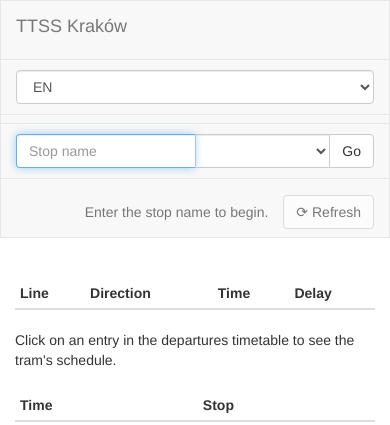
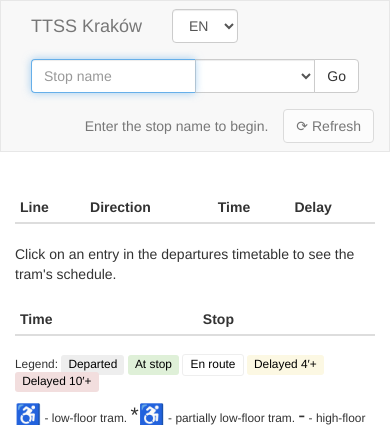
Before and after one commit to jacekkow/mpk-ttss, a PHP site: page / in a window 390 px wide. Shown: the top 425 px of the page. Run offline with PHP 8.4, Linux system fonts and the light colour scheme; lists and menus that the app fills with data are empty; some libraries are stand-ins or nearby versions.

Commit message:
Change navbar behavior on mobile devices to lower its height

```diff
--- a/index.css
+++ b/index.css
@@ -43,6 +43,33 @@ tr.active {
 	font-size: 21px;
 }
 
+/* Change navbar behavior for low media width */
+.navbar-nav {
+    float: left;
+    margin: 0;
+}
+.nav > li {
+	float: left;
+}
+.navbar-nav > li > a {
+	padding-top: 15px;
+	padding-bottom: 15px;
+}
+.navbar-left {
+	float: left !important;
+}
+.navbar-form {
+	width: auto;
+	padding-top: 0;
+	padding-bottom: 0;
+	margin-right: 0;
+	margin-left: 0;
+	border: 0;
+	-webkit-box-shadow: none;
+	box-shadow: none;
+}
+
+/* Loading animation */
 nav.loading {
 	background-image: -webkit-linear-gradient(45deg,rgba(0,0,0,.1) 25%,transparent 25%,transparent 50%,rgba(0,0,0,.1) 50%,rgba(0,0,0,.1) 75%,transparent 75%,transparent);
 	background-image: -o-linear-gradient(45deg,rgba(0,0,0,.1) 25%,transparent 25%,transparent 50%,rgba(0,0,0,.1) 50%,rgba(0,0,0,.1) 75%,transparent 75%,transparent);
--- a/index.html
+++ b/index.html
@@ -11,16 +11,20 @@
 	<body>
 		<nav class="navbar navbar-default">
 			<div class="container-fluid">
-				<div class="navbar-header">
-					<a class="navbar-brand" style="display:inline-block" href="#" data-translate="page_name">TTSS Kraków</a>
-				</div>
+				<ul class="nav navbar-nav">
+					<li class="navbar-header">
+						<a class="navbar-brand" href="" data-translate="page_name">TTSS Kraków</a>
+					</li>
+					<li>
+						<form class="navbar-form navbar-left">
+							<select class="form-control" id="lang-select">
+								<option value="en">EN</option>
+								<option value="pl">PL</option>
+							</select>
+						</form>
+					</li>
+				</ul>
 
-				<form class="navbar-form navbar-left">
-					<select class="form-control" id="lang-select">
-						<option value="en">EN</option>
-						<option value="pl">PL</option>
-					</select>
-				</form>
 
 				<form class="navbar-form navbar-left">
 					<div class="input-group">
```
